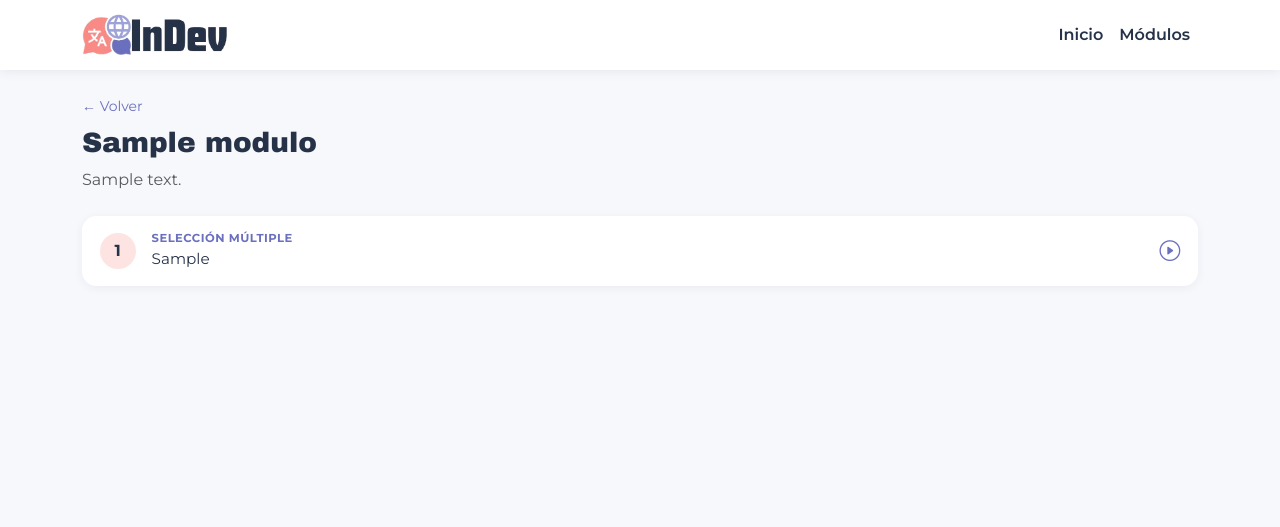
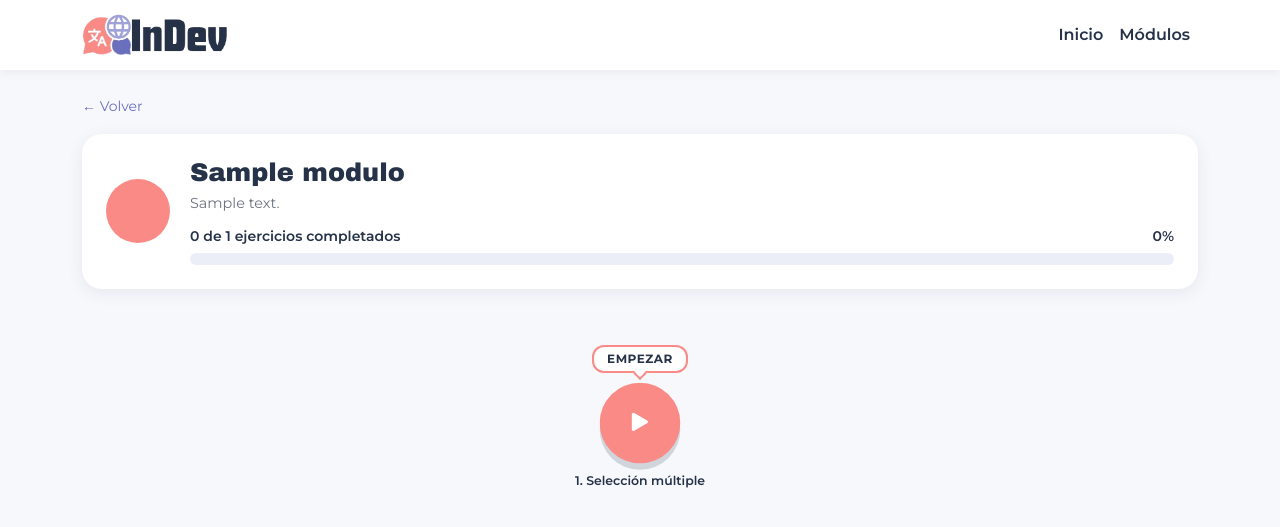
Before and after one commit to cotisanddoval/INDEVproyect, a Django app: a page that uses templates/base.html in a window 1280 px wide. Shown: the top 527 px of the page. Run offline with Django 5.2, Linux system fonts and the light colour scheme; tables that the repository leaves empty hold one stand-in row (values such as "Sample post").

Commit message:
Pagina de modulo con barra de progreso y camino de ejercicios

```diff
--- a/core/views.py
+++ b/core/views.py
@@ -20,12 +20,26 @@ def modulo_detalle(request, slug):
     ejercicios = list(modulo.ejercicios.order_by("pk"))
 
     anterior_ok = True
+    hechos = 0
     for ej in ejercicios:
         ej.completado = ej.pk in completados
         ej.disponible = ej.completado or anterior_ok
+        ej.actual = ej.disponible and not ej.completado
+        if ej.completado:
+            hechos += 1
         anterior_ok = ej.completado
 
-    return render(request, "core/modulo.html", {"modulo": modulo, "ejercicios": ejercicios})
+    total = len(ejercicios)
+    porcentaje = round(hechos * 100 / total) if total else 0
+
+    return render(request, "core/modulo.html", {
+        "modulo": modulo,
+        "ejercicios": ejercicios,
+        "hechos": hechos,
+        "total": total,
+        "porcentaje": porcentaje,
+        "terminado": total > 0 and hechos == total,
+    })
 
 
 def ejercicio(request, pk):
--- a/static/css/indev.css
+++ b/static/css/indev.css
@@ -305,3 +305,111 @@ a.fila-ejercicio:hover { box-shadow: 0 4px 16px rgba(38, 50, 72, .12); color: va
 }
 
 .logo-img { height: 44px; width: auto; display: block; }
+
+/* ===== Página del módulo ===== */
+.modulo-cabecera {
+    display: flex;
+    align-items: center;
+    gap: 1.25rem;
+    background: #fff;
+    border-radius: 1.25rem;
+    padding: 1.5rem;
+    box-shadow: 0 4px 16px rgba(38, 50, 72, .08);
+    margin: 1rem 0 2.5rem;
+}
+.modulo-cabecera .icono-circulo { flex-shrink: 0; }
+.modulo-titulo { font-size: 1.6rem; margin: 0 0 .25rem; }
+.modulo-desc { color: #6b7280; font-size: .9rem; margin-bottom: .75rem; }
+.modulo-progreso { height: .75rem; background: #eceef7; border-radius: 1rem; margin-top: .35rem; }
+.modulo-progreso .progress-bar { background: var(--coral); border-radius: 1rem; transition: width .6s ease; }
+
+/* Camino de ejercicios */
+.camino {
+    display: flex;
+    flex-direction: column;
+    align-items: center;
+    gap: 1.75rem;
+    padding: 1rem 0 2rem;
+}
+.camino-paso { display: flex; flex-direction: column; align-items: center; }
+.pos-1 { transform: translateX(70px); }
+.pos-3 { transform: translateX(-70px); }
+
+.nodo {
+    width: 76px;
+    height: 76px;
+    border-radius: 50%;
+    display: flex;
+    align-items: center;
+    justify-content: center;
+    font-size: 1.9rem;
+    color: #fff;
+    text-decoration: none;
+    box-shadow: 0 6px 0 rgba(38, 50, 72, .18);
+}
+a.nodo { transition: transform .15s; }
+a.nodo:hover { transform: translateY(-3px); color: #fff; }
+.nodo.hecho { background: #2e9b57; }
+.nodo.actual { background: var(--coral); animation: latido 1.8s ease-in-out infinite; }
+.nodo.bloqueado { background: #dcdfee; color: #8a8fa0; box-shadow: 0 6px 0 rgba(38, 50, 72, .08); }
+
+.paso-texto {
+    margin-top: .7rem;
+    font-size: .78rem;
+    font-weight: 600;
+    color: var(--navy);
+    text-align: center;
+    max-width: 150px;
+}
+.nodo.bloqueado + .paso-texto { color: #8a8fa0; }
+
+.etiqueta-actual {
+    position: relative;
+    margin-bottom: .75rem;
+    background: #fff;
+    border: 2px solid var(--coral);
+    border-radius: .75rem;
+    padding: .2rem .8rem;
+    font-size: .75rem;
+    font-weight: 700;
+    letter-spacing: .5px;
+    text-transform: uppercase;
+    color: var(--navy);
+}
+.etiqueta-actual::after {
+    content: "";
+    position: absolute;
+    bottom: -7px;
+    left: 50%;
+    width: 10px;
+    height: 10px;
+    background: #fff;
+    border-right: 2px solid var(--coral);
+    border-bottom: 2px solid var(--coral);
+    transform: translateX(-50%) rotate(45deg);
+}
+
+@keyframes latido {
+    0%, 100% { transform: scale(1); }
+    50% { transform: scale(1.08); }
+}
+
+/* Módulo terminado */
+.modulo-fin {
+    text-align: center;
+    background: #fff;
+    border-radius: 1.25rem;
+    padding: 2rem;
+    box-shadow: 0 4px 16px rgba(38, 50, 72, .08);
+}
+.modulo-fin i { font-size: 3rem; color: var(--coral); }
+.modulo-fin p { font-family: var(--fuente-titulos); font-size: 1.3rem; margin: .5rem 0 1rem; }
+
+@media (max-width: 576px) {
+    .pos-1 { transform: translateX(40px); }
+    .pos-3 { transform: translateX(-40px); }
+    .modulo-cabecera { flex-direction: column; text-align: center; }
+}
+@media (prefers-reduced-motion: reduce) {
+    .nodo.actual { animation: none; }
+}
--- a/templates/base.html
+++ b/templates/base.html
@@ -10,7 +10,7 @@
     <link href="https://cdn.jsdelivr.net/npm/bootstrap-icons@1.11.3/font/bootstrap-icons.min.css" rel="stylesheet">
     <link href="https://fonts.googleapis.com/css2?family=Archivo+Black&family=Montserrat:wght@400;500;600;700&display=swap" rel="stylesheet">
     <link rel="stylesheet" href="https://cdnjs.cloudflare.com/ajax/libs/animate.css/4.1.1/animate.min.css">
-    <link rel="stylesheet" href="{% static 'css/indev.css' %}?v=7">
+    <link rel="stylesheet" href="{% static 'css/indev.css' %}?v=8">
     <link rel="stylesheet" href="{% static 'css/explica.css' %}?v=2">
     <script src="{% static 'js/indev.js' %}?v=1" defer></script>
 
--- a/templates/core/modulo.html
+++ b/templates/core/modulo.html
@@ -4,36 +4,52 @@
 
 {% block content %}
 <a href="{% url 'home' %}" class="text-decoration-none small">&larr; Volver</a>
-<h1 class="h3 mt-2">{{ modulo.nombre }}</h1>
-<p class="text-muted mb-4">{{ modulo.descripcion }}</p>
+
+<div class="modulo-cabecera tono-rosa">
+    <div class="icono-circulo"><i class="bi {{ modulo.icono }}"></i></div>
+    <div class="flex-grow-1">
+        <h1 class="modulo-titulo">{{ modulo.nombre }}</h1>
+        <p class="modulo-desc">{{ modulo.descripcion }}</p>
+        <div class="d-flex justify-content-between small fw-semibold">
+            <span>{{ hechos }} de {{ total }} ejercicios completados</span>
+            <span>{{ porcentaje }}%</span>
+        </div>
+        <div class="progress modulo-progreso" role="progressbar"
+             aria-valuenow="{{ porcentaje }}" aria-valuemin="0" aria-valuemax="100">
+            <div class="progress-bar" style="width: {{ porcentaje }}%"></div>
+        </div>
+    </div>
+</div>
 
 {% for mensaje in messages %}
 <div class="alert alert-warning">{{ mensaje }}</div>
 {% endfor %}
 
-<div class="d-grid gap-2">
+<div class="camino">
     {% for ej in ejercicios %}
-        {% if ej.disponible %}
-        <a href="{% url 'ejercicio' ej.pk %}" class="fila-ejercicio {% if ej.completado %}hecho{% endif %}">
-            <span class="numero">{{ forloop.counter }}</span>
-            <span class="flex-grow-1">
-                <span class="tipo">{{ ej.get_tipo_display }}</span>
-                <span class="texto">{{ ej.enunciado|truncatechars:70 }}</span>
-            </span>
-            {% if ej.completado %}
-            <i class="bi bi-check-circle-fill"></i>
-            {% else %}
-            <i class="bi bi-play-circle"></i>
-            {% endif %}
-        </a>
+    <div class="camino-paso {% cycle 'pos-0' 'pos-1' 'pos-2' 'pos-3' %}">
+        {% if ej.actual %}
+        <span class="etiqueta-actual">Empezar</span>
+        <a href="{% url 'ejercicio' ej.pk %}" class="nodo actual"
+           title="{{ ej.enunciado|truncatechars:60 }}"><i class="bi bi-play-fill"></i></a>
+        {% elif ej.completado %}
+        <a href="{% url 'ejercicio' ej.pk %}" class="nodo hecho"
+           title="{{ ej.enunciado|truncatechars:60 }}"><i class="bi bi-check-lg"></i></a>
         {% else %}
-        <div class="fila-ejercicio bloqueado">
-            <span class="numero"><i class="bi bi-lock-fill"></i></span>
-            <span class="flex-grow-1 texto">Ejercicio {{ forloop.counter }}</span>
-        </div>
+        <div class="nodo bloqueado"><i class="bi bi-lock-fill"></i></div>
         {% endif %}
+        <span class="paso-texto">{{ forloop.counter }}. {{ ej.get_tipo_display }}</span>
+    </div>
     {% empty %}
     <p class="text-muted">Todavía no hay ejercicios en este módulo.</p>
     {% endfor %}
 </div>
+
+{% if terminado %}
+<div class="modulo-fin">
+    <i class="bi bi-trophy-fill"></i>
+    <p>¡Completaste este módulo!</p>
+    <a href="{% url 'home' %}#modulos" class="btn btn-indev">Elegir otro módulo</a>
+</div>
+{% endif %}
 {% endblock %}
```
